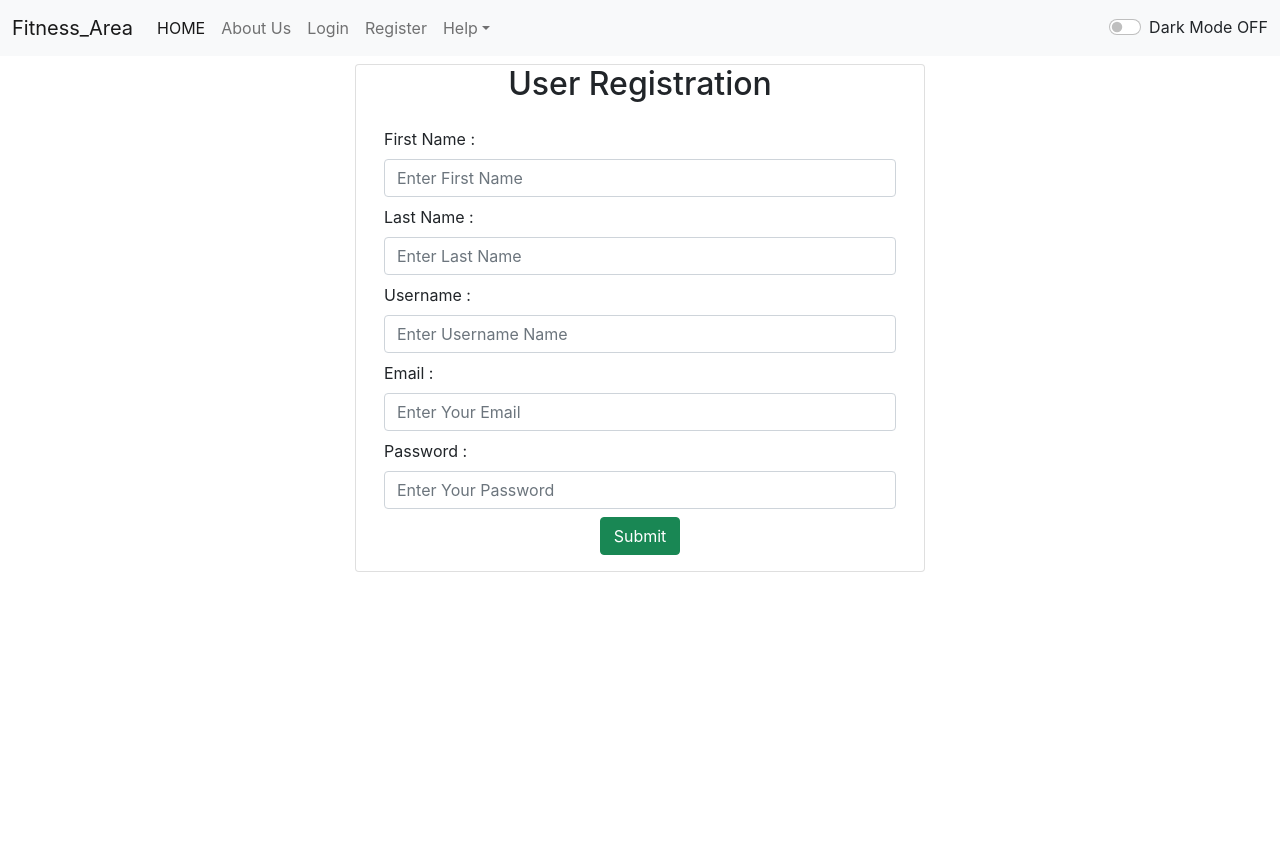
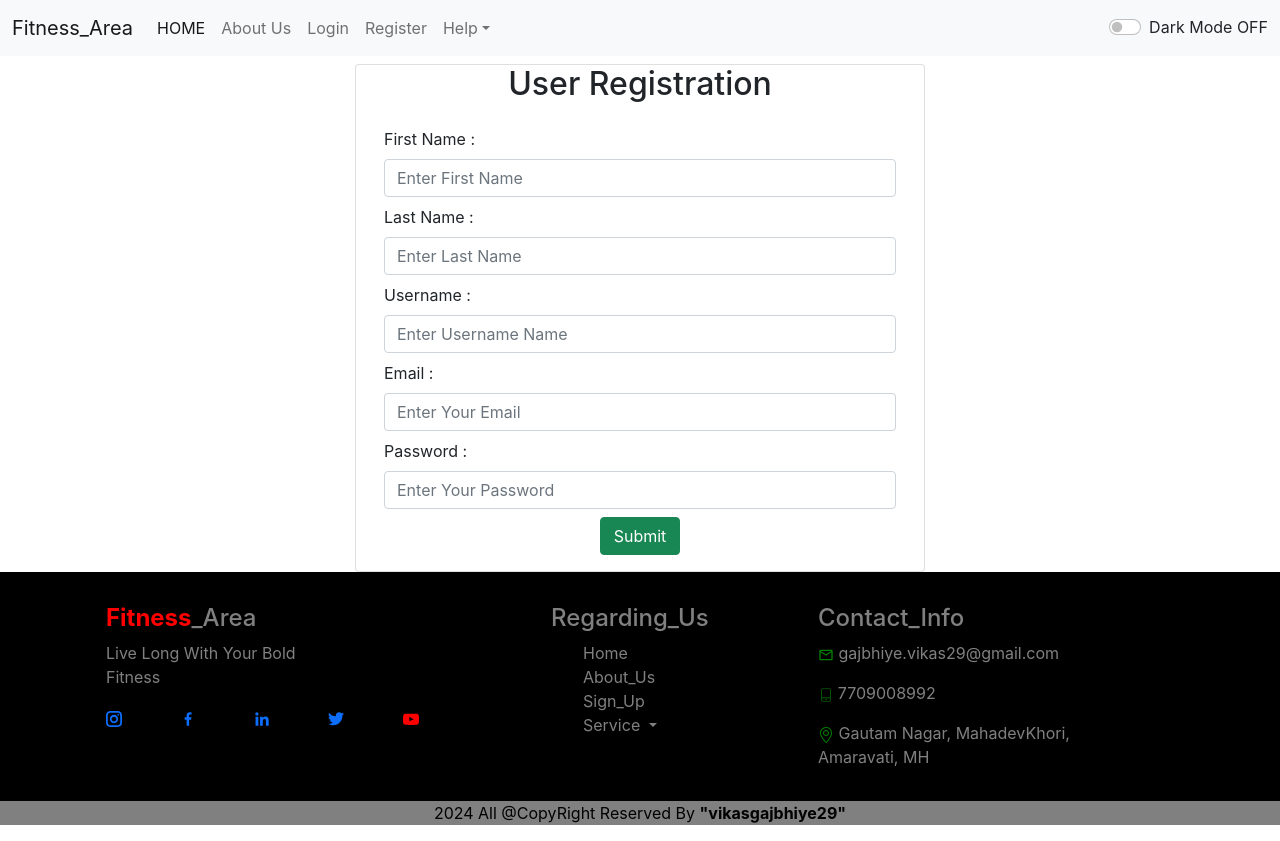
Before and after one commit to vikasgajbhiye29/fitness-area-react-project, a React (Create React App) app: page /fitness-area-react-project/register in a window 1280 px wide. Before the commit the page ends 800 px from the top, so only its background shows below. Built offline with nearby package versions, Linux system fonts and the light colour scheme.

Commit message:
create footer and its icon using react-icon

```diff
--- a/package.json
+++ b/package.json
@@ -12,6 +12,7 @@
     "react": "^18.3.1",
     "react-bootstrap": "^2.10.2",
     "react-dom": "^18.3.1",
+    "react-icons": "^5.2.1",
     "react-router-dom": "^6.23.0",
     "react-scripts": "5.0.1",
     "reactstrap": "^9.2.2",
--- a/src/App.js
+++ b/src/App.js
@@ -8,6 +8,7 @@ import{BrowserRouter, Routes, Route} from 'react-router-dom'
 import Home from './components/Home';
 import Login from './components/Login';
 import Register from './components/Register';
+import Footer from './components/Footer';
 
 
 function App() {
@@ -43,12 +44,14 @@ function App() {
           <Navbar title="Fitness_Area" home="HOME" about="About Us" login="Login" register="Register" help="Help" mode={mode} toggleMode={toggleMode} button={button}/>
           <Alert alert={alert}/>
 
+
           <Routes>
             <Route path='/' element={<Home />} />
             <Route path='/about' element={<About title1="Information About Us" title2="Technology To Be Use" title3="Contact Us" mode={mode}/>}/>
             <Route path='/login' element={<Login />}/>
             <Route path='/register' element={<Register />}/>
           </Routes>
+          <Footer home="Home" about="About_Us" sign_up="Sign_Up" contact_us="Contact_Us" service="Service" email="gajbhiye.vikas29@gmail.com" mobile="7709008992" address="Gautam Nagar, MahadevKhori, Amaravati, MH"/>
       </BrowserRouter>
    </>
   );
--- /dev/null
+++ b/src/components/Footer.js
@@ -0,0 +1,82 @@
+import React from 'react'
+import { GrLinkedinOption } from "react-icons/gr";
+import { GrInstagram } from "react-icons/gr";
+import { GrYoutube } from "react-icons/gr";
+import { GrTwitter } from "react-icons/gr";
+import { GrFacebookOption } from "react-icons/gr";
+import { Link } from 'react-router-dom';
+import { CiMobile4 } from "react-icons/ci";
+import { MdOutlineEmail } from "react-icons/md";
+import { SlLocationPin } from "react-icons/sl";
+import '../custom-css/footer.css'
+
+function Footer(props) {
+  return (
+    <div>
+        <div className='footer'>
+            <div className='container'>
+                <div className='container row'>
+                    <div className='col-md-6 col-lg-5 col-12 footer-custom-1'>
+                        <div>
+                            <h4><strong>Fitness</strong><span>_Area</span></h4>
+                            <p className='col-6'> Live Long With Your Bold Fitness</p>
+                            <div className='footer-icon'>
+                                <div className='row'>
+                                    <div className='col-2'><a href='https://www.instagram.com' target='blank'> <GrInstagram /> </a></div>
+                                    <div className='col-2'><a href='https://www.facebook.com' target='blank'> <GrFacebookOption /></a></div>
+                                    <div className='col-2'><a  href='https://www.linkedin.com' target='blank'><GrLinkedinOption /></a></div>
+                                    <div className='col-2'><a  href='https://www.twitter.com' target='blank'> <GrTwitter /></a></div>
+                                    <div className='col-2 footer-youtube'> <a  href='https://www.youtube.com' target='blank'> <GrYoutube /></a>  </div>
+                                </div>
+
+
+                            </div>
+                        </div>
+                    </div>
+                    <div className='col-md-6 col-lg-3 col-12 footer-custom-2'>
+
+                            <h4>Regarding_Us</h4>
+                            <ul>
+                                <li className="nav-item">
+                                    <Link className="footer-link-decoration" aria-current="page" to="/">{props.home}</Link>
+                                </li>
+                                <li className="nav-item">
+                                    <Link className="footer-link-decoration" to="/about">{props.about}</Link>
+                                </li>
+                                <li className="nav-item">
+                                    <Link className="footer-link-decoration" to="/register">{props.sign_up}</Link>
+                                </li>
+                                <li className="nav-item dropdown">
+                                    <a className="dropdown-toggle footer-link-decoration" href="/" id="navbarDropdown" role="button" data-bs-toggle="dropdown" aria-expanded="false">
+                                         {props.service} </a>
+                                        <ul className="dropdown-menu" aria-labelledby="navbarDropdown">
+                                            <li><Link className="dropdown-item" to="/">Option 1</Link></li>
+                                            <li><Link className="dropdown-item" to="/">Option 2</Link></li>
+                                            <li><Link className="dropdown-item" to="/">Option 3</Link></li>
+                                        </ul>
+                                 </li>
+
+                            </ul>
+
+                    </div>
+                    <div className='col-md-6 col-lg-4 col-12 footer-custom-3 '>
+                        <div>
+                            <h4>Contact_Info</h4>
+                            <p> <strong className='footer-location'> <MdOutlineEmail /></strong> <span> {props.email} </span></p>
+                            <p> <strong className='footer-location'> <CiMobile4 /> </strong><span> {props.mobile} </span></p>
+                            <p> <strong className='footer-location'> <SlLocationPin /></strong>  <span> {props.address} </span></p>
+                        </div>
+                    </div>
+
+                </div>
+            </div>
+            <div className='container-fluid text-center my-3' style={{backgroundColor:'gray', color:'black'}}>
+                <p>2024 All @CopyRight Reserved By <strong>"vikasgajbhiye29"</strong></p>
+
+            </div>
+        </div>
+    </div>
+  )
+}
+
+export default Footer
--- /dev/null
+++ b/src/custom-css/footer.css
@@ -0,0 +1,27 @@
+.footer{
+    background-color: black;
+    color: gray;
+    padding-top: 2rem;
+}
+
+.footer-custom-1 h4 strong{
+    color:red;
+}
+.footer-custom-1 h4 span{
+    color:gray;
+}
+.footer-youtube a {
+    color: red;
+}
+.footer-custom-2 ul{
+    list-style: none;
+}
+
+.footer-link-decoration{
+   text-decoration: none;
+   color: gray;
+   padding-left: 0;
+}
+.footer-location{
+    color: green;
+}
```
Also changed, not shown: 1 other file (tests, documents, lock files or other folders). Lines whose indentation alone changed are shown as unchanged.
